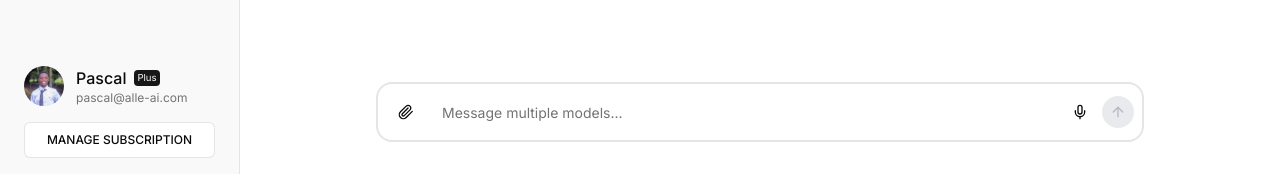
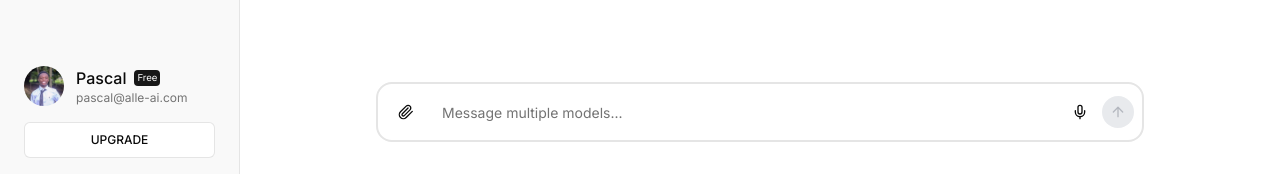
Before and after one commit to pYGOD3512/alle-ai-nextjs-project, a Next.js app: page / in a window 1280 px wide. Shown: the part 626-800 px from the top of the page. Built offline with nearby package versions, Linux system fonts and the light colour scheme.

Commit message:
Platform modal update phase 5

```diff
--- a/components/layout/Sidebar.tsx
+++ b/components/layout/Sidebar.tsx
@@ -213,7 +213,7 @@ export function Sidebar() {
                 <div className="flex-1">
                   <div className="flex items-center gap-2">
                     <div className="font-medium">Pascal</div>
-                    <Badge variant="default">Plus</Badge>
+                    <Badge variant="default">Free</Badge>
                   </div>
                   <div className="text-xs text-muted-foreground">
                     pascal@alle-ai.com
@@ -223,7 +223,7 @@ export function Sidebar() {
               <Button size="sm" variant="outline" className="w-full text-xs"
               onClick={() => setPlansModalOpen(true)}
               >
-                MANAGE SUBSCRIPTION
+                UPGRADE
               </Button>
             </div>
           </>
--- a/components/ui/modals.tsx
+++ b/components/ui/modals.tsx
@@ -562,6 +562,10 @@ export function UserProfileModal({ isOpen, onClose }: ModalProps) {
   const [email, setEmail] = React.useState("pascal@alle-ai.com");
   const [profilePhoto, setProfilePhoto] = React.useState("/user.jpg");
   const [isEditing, setIsEditing] = React.useState(false);
+  const [plansModalOpen, setPlansModalOpen] = useState(false);
+
+
+
 
 
   const handleEditToggle = () => {
@@ -574,6 +578,7 @@ export function UserProfileModal({ isOpen, onClose }: ModalProps) {
   };
 
   return (
+    <>
       <Dialog open={isOpen} onOpenChange={onClose}>
         <DialogContent className="sm:max-w-[35rem]">
           <DialogHeader className="flex flex-row items-center justify-between relative">
@@ -586,7 +591,7 @@ export function UserProfileModal({ isOpen, onClose }: ModalProps) {
                 />
                 <div className="absolute -bottom-1 -right-2 text-white rounded-full">
                   <Badge variant="default">
-                  Plus
+                    Free
                   </Badge>
                 </div>
               </div>
@@ -661,9 +666,12 @@ export function UserProfileModal({ isOpen, onClose }: ModalProps) {
               )}
 
             <div className="flex justify-between gap-2 pt-4 border-t">
-            <Button variant="outline" onClick={onClose}>
+              <Button variant="outline" onClick={() => {
+                setPlansModalOpen(true);
+                onClose();
+                }}>
                 <Gem className='h-4 w-4 mr-2'/>
-              MANAGE SUBSCRIPTION
+                UPGRADE
               </Button>
               <div className='flex gap-4'>
                 <Button variant="outline" onClick={onClose}>
@@ -674,6 +682,8 @@ export function UserProfileModal({ isOpen, onClose }: ModalProps) {
           </div>
         </DialogContent>
       </Dialog>
+      <PlansModal isOpen={plansModalOpen} onClose={() => setPlansModalOpen(false)}/>
+    </>
   );
 }
 
```
Lines whose indentation alone changed are shown as unchanged.
